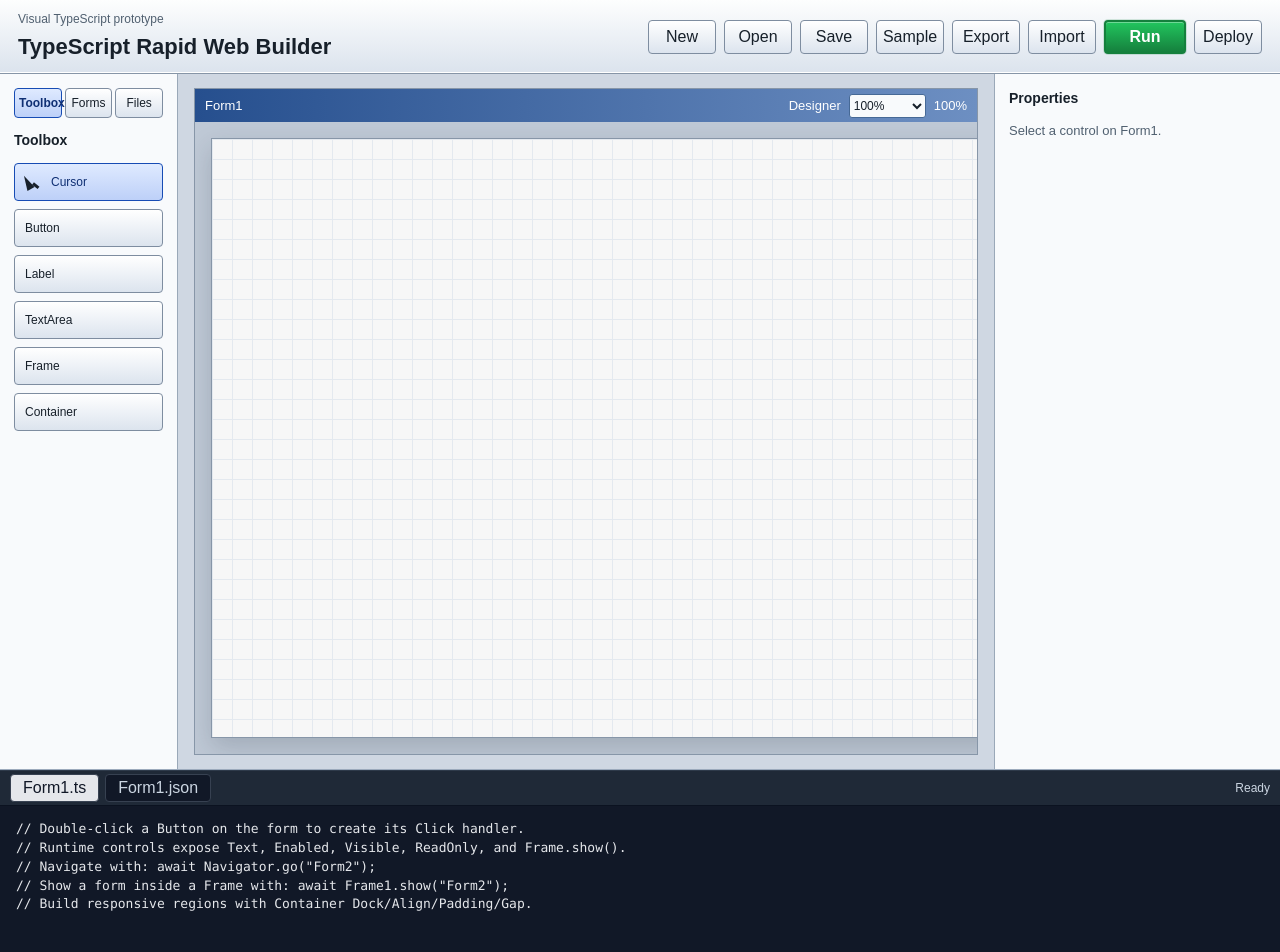
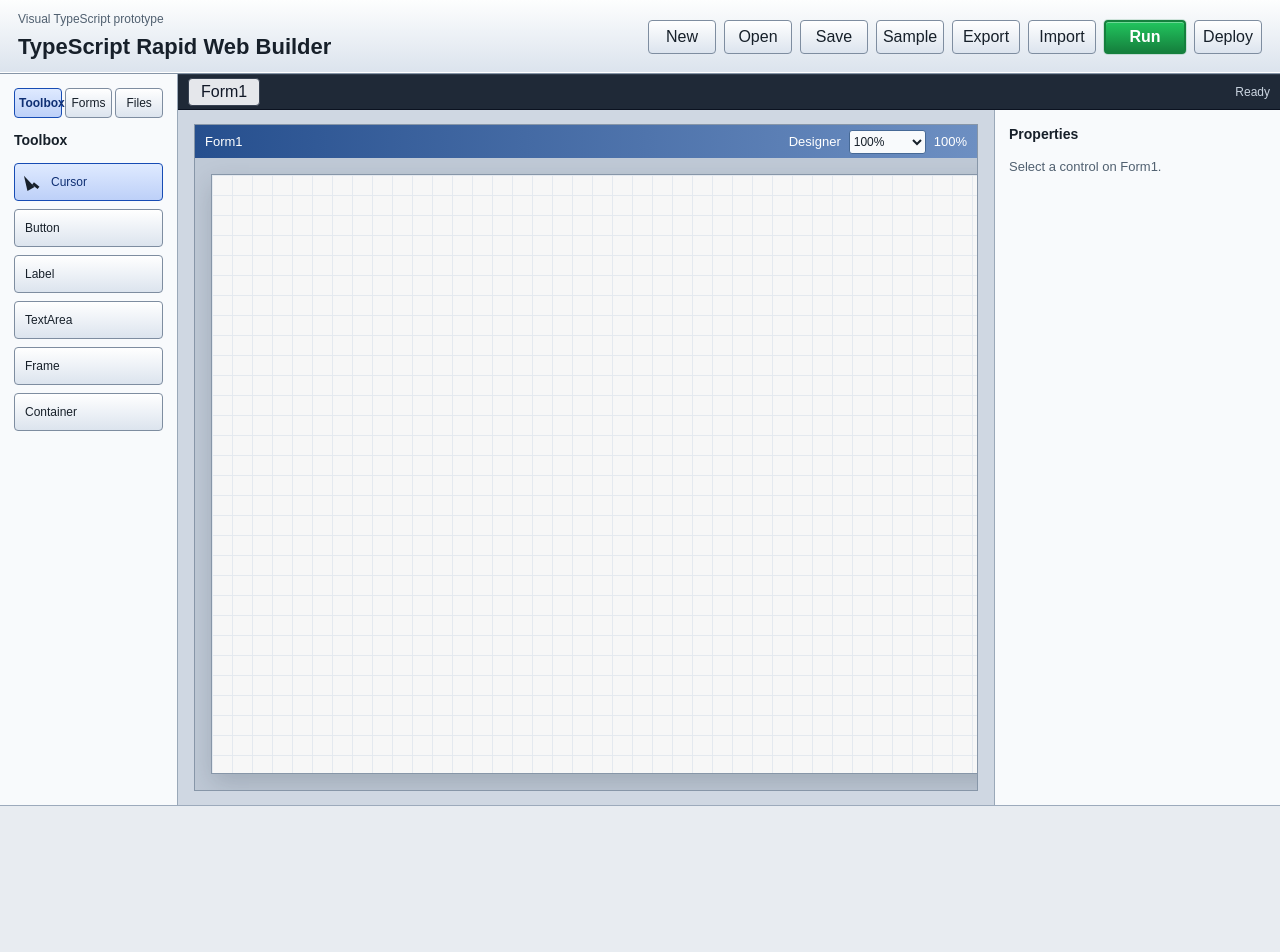
Before and after one commit to temochiz-lab/TypeScript-Rapid-Web-Builder, a Next.js app: page / in a window 1280 px wide. Shown: the top 952 px of the page. After the commit the page ends 806 px from the top, so only its background shows below. Built offline with nearby package versions, Linux system fonts and the light colour scheme.

Commit message:
Move files into central document tabs

```diff
--- a/app/globals.css
+++ b/app/globals.css
@@ -59,7 +59,7 @@ button:disabled {
 
 .ide-shell {
   display: grid;
-  grid-template-rows: auto minmax(420px, 1fr) minmax(210px, 32vh);
+  grid-template-rows: auto minmax(0, 1fr);
   min-height: 100vh;
 }
 
@@ -130,7 +130,7 @@ h2 {
 
 .workspace-grid {
   display: grid;
-  grid-template-columns: 178px minmax(360px, 1fr) 286px;
+  grid-template-columns: 178px minmax(0, 1fr);
   min-height: 0;
   border-bottom: 1px solid #9caabc;
 }
@@ -353,6 +353,7 @@ h2 {
   display: grid;
   grid-template-rows: 34px 1fr;
   min-width: 0;
+  min-height: 0;
   overflow: auto;
   padding: 14px 16px;
   background: #cfd7e2;
@@ -636,11 +637,23 @@ h2 {
   justify-self: start;
 }
 
-.editor-pane {
+.document-pane {
   display: grid;
   grid-template-rows: 36px 1fr;
   min-height: 0;
   background: #111827;
+}
+
+.form-workbench {
+  display: grid;
+  grid-template-columns: minmax(360px, 1fr) 286px;
+  min-width: 0;
+  min-height: 0;
+}
+
+.file-editor {
+  min-width: 0;
+  min-height: 0;
 }
 
 .tabs {
--- a/app/page.tsx
+++ b/app/page.tsx
@@ -508,7 +508,7 @@ export default function Home() {
   const [drag, setDrag] = useState<{ id: string; dx: number; dy: number } | null>(null);
   const [resize, setResize] = useState<{ id: string; startX: number; startY: number; width: number; height: number } | null>(null);
   const [selectionBox, setSelectionBox] = useState<{ startX: number; startY: number; currentX: number; currentY: number } | null>(null);
-  const [activeTab, setActiveTab] = useState<"code" | "json" | "model" | "doc">("code");
+  const [activeTab, setActiveTab] = useState<"form" | "code" | "json" | "model" | "doc">("form");
   const [activeModelName, setActiveModelName] = useState("models_global.ts");
   const [activeDocName, setActiveDocName] = useState("Form1.ts.md");
   const [activeLeftTab, setActiveLeftTab] = useState<"tools" | "forms" | "files">("tools");
@@ -678,7 +678,7 @@ export default function Home() {
         [activeForm.name]: nextCode,
       },
     }));
-    setActiveTab("code");
+    setActiveTab("form");
     focusHandler(result.handlerName, nextCode);
     setStatus(result.created ? `${result.handlerName} generated` : `${result.handlerName} selected`);
   };
@@ -807,13 +807,14 @@ export default function Home() {
     setSelectedIds([]);
     setActiveModelName(draftModels["models_global.ts"] ? "models_global.ts" : Object.keys(draftModels)[0]);
     setActiveDocName("Form1.ts.md");
+    setActiveTab("form");
     setStatus("Project opened");
   };
 
   const newProject = () => {
     setProject(createInitialProject());
     setSelectedIds([]);
-    setActiveTab("code");
+    setActiveTab("form");
     setActiveModelName("models_global.ts");
     setActiveDocName("Form1.ts.md");
     setActiveLeftTab("tools");
@@ -829,7 +830,7 @@ export default function Home() {
       const name = `Form${index}`;
       setSelectedIds([]);
       setSelectedTool("Select");
-      setActiveTab("code");
+      setActiveTab("form");
       setPreviewMode(false);
       setStatus(`${name} created`);
       return {
@@ -879,6 +880,7 @@ export default function Home() {
     setProject((current) => ({ ...current, activeFormName: name }));
     setSelectedIds([]);
     setPreviewMode(false);
+    setActiveTab("form");
     setStatus(`${name} opened`);
   };
 
@@ -1549,6 +1551,18 @@ export default function Home() {
           )}
         </aside>
 
+        <section className="document-pane">
+          <div className="tabs document-tabs">
+            <button className={activeTab === "form" ? "active" : ""} onClick={() => setActiveTab("form")}>{activeForm.name}</button>
+            {activeTab === "code" && <button className="active" onClick={() => setActiveTab("code")}>{activeForm.name}.ts</button>}
+            {activeTab === "json" && <button className="active" onClick={() => setActiveTab("json")}>{activeForm.name}.json</button>}
+            {activeTab === "model" && <button className="active" onClick={() => setActiveTab("model")}>{activeModelName}</button>}
+            {activeTab === "doc" && <button className="active" onClick={() => setActiveTab("doc")}>{activeDocName}</button>}
+            <span>{status}</span>
+          </div>
+
+          {activeTab === "form" ? (
+            <div className="form-workbench">
               <section className="designer-pane">
                 <div className="pane-title">
                   <span>{activeForm.name}</span>
@@ -1596,7 +1610,7 @@ export default function Home() {
 
               <aside className="inspector">
                 <h2>Properties</h2>
-          {!selected && selectedIds.length === 0 && <p className="empty-state">Select a control on Form1.</p>}
+                {!selected && selectedIds.length === 0 && <p className="empty-state">Select a control on {activeForm.name}.</p>}
                 {!selected && selectedIds.length > 1 && <p className="empty-state">{selectedIds.length} controls selected.</p>}
                 {selected && (
                   <div className="property-list">
@@ -1614,16 +1628,9 @@ export default function Home() {
                   </div>
                 )}
               </aside>
-      </section>
-
-      <section className="editor-pane">
-        <div className="tabs">
-          <button className={activeTab === "code" ? "active" : ""} onClick={() => setActiveTab("code")}>{activeForm.name}.ts</button>
-          <button className={activeTab === "json" ? "active" : ""} onClick={() => setActiveTab("json")}>{activeForm.name}.json</button>
-          {activeTab === "model" && <button className="active" onClick={() => setActiveTab("model")}>{activeModelName}</button>}
-          {activeTab === "doc" && <button className="active" onClick={() => setActiveTab("doc")}>{activeDocName}</button>}
-          <span>{status}</span>
-        </div>
+            </div>
+          ) : (
+            <div className="file-editor">
               {activeTab === "code" || activeTab === "model" || activeTab === "doc" ? (
                 <textarea
                   className="code-editor"
@@ -1661,6 +1668,9 @@ export default function Home() {
               ) : (
                 <pre className="json-view">{serializeForm(activeForm)}</pre>
               )}
+            </div>
+          )}
+        </section>
       </section>
     </main>
   );
```
Also changed, not shown: 2 other files (tests, documents, lock files or other folders). Lines whose indentation alone changed are shown as unchanged.
